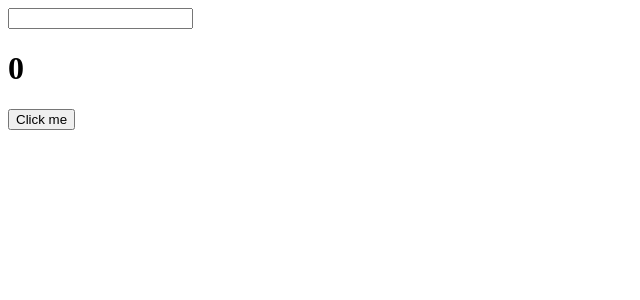
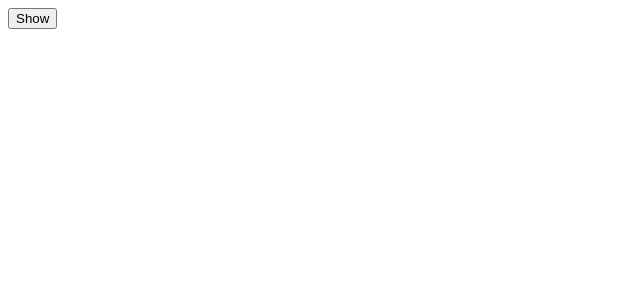
Before and after one commit to Chaedie/NomadCoders_3.1.ReactJS-Basics, a React (Create React App) app: page / in a window 1280 px wide. Shown: the top 300 px of the page, without its empty margins (0-640 px from the left). Built offline with nearby package versions, Linux system fonts and the light colour scheme.

Commit message:
learn : cleanUpFunction 학습

```diff
--- a/src/App.js
+++ b/src/App.js
@@ -3,20 +3,19 @@
 import { useState, useEffect } from 'react';
 
 function App() {
-  const [counter, setCounter] = useState(0);
-  const [keyword, setKeyword] = useState('');
-  const onClick = () => setCounter((prev) => prev + 1);
-  const onChange = (event) => setKeyword(event.target.value);
-
-  useEffect(() => console.log('I run only once.'), []);
-  useEffect(() => console.log('I run when "keyword" changes.'), [keyword]);
-  useEffect(() => console.log('I run when "counter" changes.'), [counter]);
-
+  const [showing, setShowing] = useState(false);
+  const onClick = () => setShowing((prev) => !prev);
+  function Hello() {
+    useEffect(() => {
+      console.log('hi :)');
+      return () => console.log('bye :(');
+    }, []);
+    return <h1>Hello</h1>;
+  }
   return (
     <div>
-      <input value={keyword} onChange={onChange} type="text" plasceholder="Search here..." name="" id="" />
-      <h1>{counter}</h1>
-      <button onClick={onClick}>Click me</button>
+      <button onClick={onClick}>{showing ? 'Hide' : 'Show'}</button>
+      {showing ? <Hello /> : null}
     </div>
   );
 }
```
